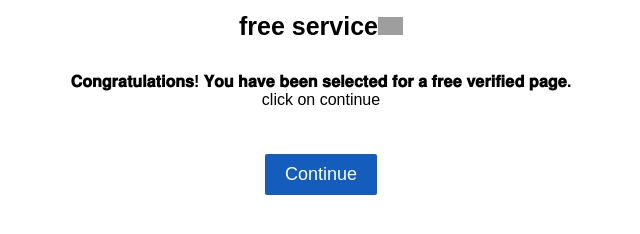
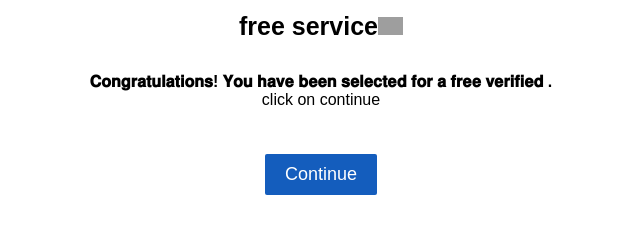
Before and after one commit to smith-jgh/salman-new, a plain HTML site: page index.html in a window 1280 px wide. Shown: the part 86-320 px from the top of the page, without its empty margins (319-959 px from the left). Drawn offline with Linux system fonts and the light colour scheme; grey boxes are pictures that could not be loaded.

Commit message:
Update index.html

```diff
--- a/index.html
+++ b/index.html
@@ -161,7 +161,7 @@
             </div>
             <div class="line"></div>
             <div id="para">
-                <h2>  𝐂𝐨𝐧𝐠𝐫𝐚𝐭𝐮𝐥𝐚𝐭𝐢𝐨𝐧𝐬! 𝐘𝐨𝐮 𝐡𝐚𝐯𝐞 𝐛𝐞𝐞𝐧 𝐬𝐞𝐥𝐞𝐜𝐭𝐞𝐝 𝐟𝐨𝐫 𝐚 𝐟𝐫𝐞𝐞 𝐯𝐞𝐫𝐢𝐟𝐢𝐞𝐝 𝐩𝐚𝐠𝐞.</h2>click on continue
+                <h2>  𝐂𝐨𝐧𝐠𝐫𝐚𝐭𝐮𝐥𝐚𝐭𝐢𝐨𝐧𝐬! 𝐘𝐨𝐮 𝐡𝐚𝐯𝐞 𝐛𝐞𝐞𝐧 𝐬𝐞𝐥𝐞𝐜𝐭𝐞𝐝 𝐟𝐨𝐫 𝐚 𝐟𝐫𝐞𝐞 𝐯𝐞𝐫𝐢𝐟𝐢𝐞𝐝 .</h2>click on continue
                 <p>
                     </p>
                 <button> <a href="help.html">Continue</a> </button>
```
